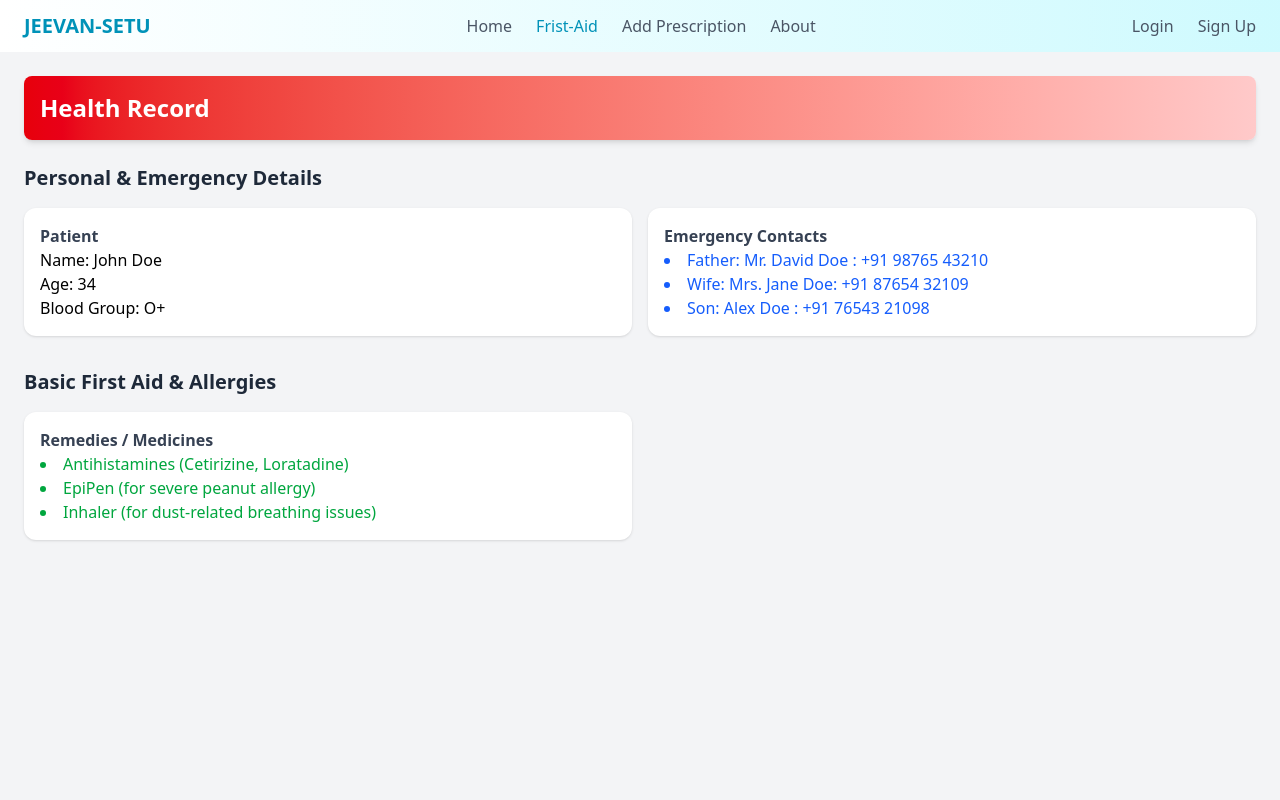
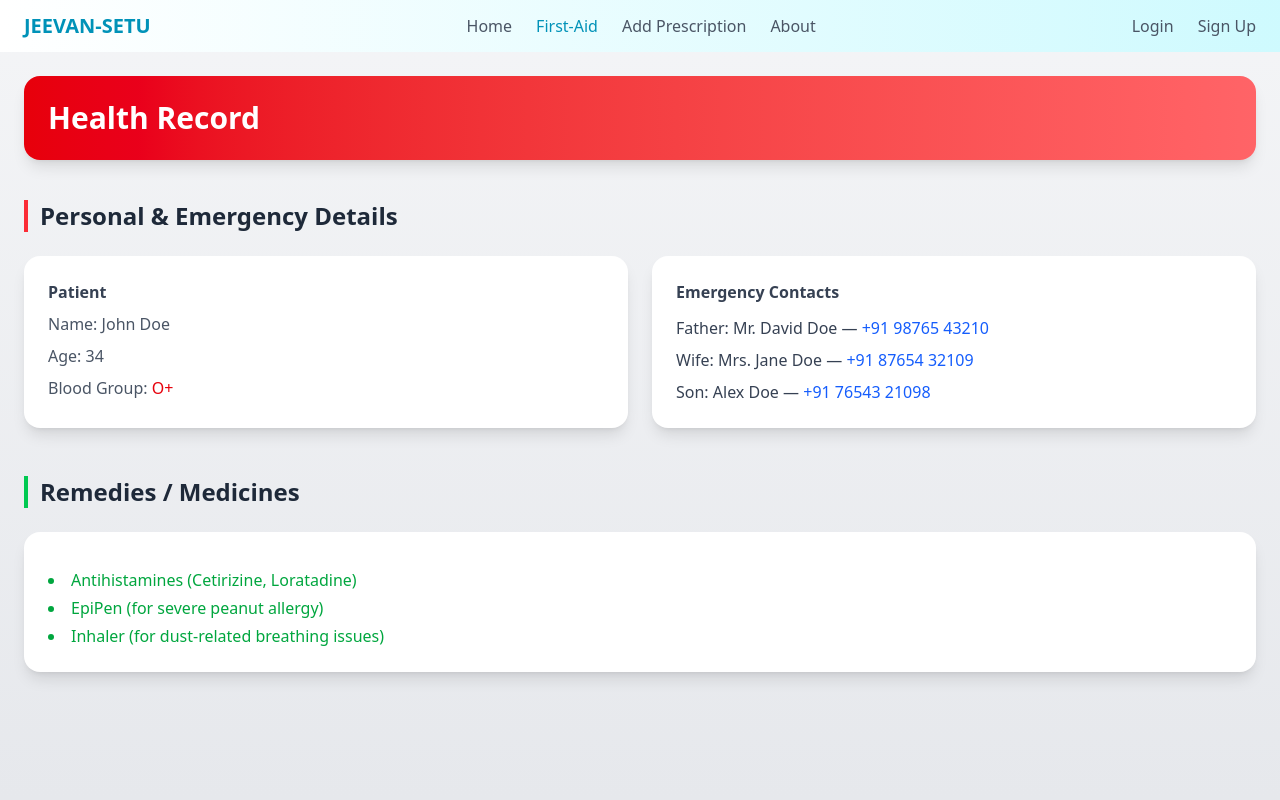
Before and after one commit to devaryankhare/Mritunjay-Smackathon, a React (Vite) app: page /first-aid in a window 1280 px wide. Shown: the top 800 px of the page. Built offline with nearby package versions, Linux system fonts and the light colour scheme; no server answers.

Commit message:
navbar-updated

```diff
--- a/package.json
+++ b/package.json
@@ -13,10 +13,12 @@
     "@tailwindcss/vite": "^4.1.12",
     "firebase": "^12.1.0",
     "lottie-react": "^2.4.1",
+    "lucide-react": "^0.541.0",
     "react": "^19.1.1",
     "react-dom": "^19.1.1",
     "react-router-dom": "^7.8.1",
-    "react-toastify": "^11.0.5"
+    "react-toastify": "^11.0.5",
+    "react-typed": "^2.0.12"
   },
   "devDependencies": {
     "@eslint/js": "^9.33.0",
--- a/src/components/About.jsx
+++ b/src/components/About.jsx
@@ -1,28 +1,75 @@
-// About.jsx
 import React from "react";
 
 export default function About() {
+  return (
+    <div className="min-h-screen bg-gray-50 py-12 px-6">
+      <div className="max-w-5xl mx-auto text-center">
+        {/* Title */}
+        <h1 className="text-4xl font-bold text-gray-900">
+          About <span className="text-cyan-600">Jeevan-Setu</span>
+        </h1>
+        <p className="mt-4 text-lg text-gray-600 max-w-3xl mx-auto">
+          Jeevan-Setu is a smart healthcare platform designed to save lives in
+          emergencies by providing instant access to a patient’s medical history,
+          medications, allergies, and emergency contacts through a secure QR-code
+          system.
+        </p>
+      </div>
 
-  return (
-    <div className="flex flex-col items-center justify-center min-h-screen bg-gray-50 text-gray-900 px-6">
-      {/* About Section */}
-      <section className="max-w-3xl text-center">
-        <h1 className="text-4xl font-bold mb-4 text-blue-600">About Us</h1>
-        <p className="text-lg text-gray-600 mb-6">
-          Welcome to <span className="font-semibold">MyWebsite</span>!
-          We’re dedicated to building simple and modern web applications using
-          the latest technologies like <span className="font-semibold">React</span>
-          and <span className="font-semibold">Tailwind CSS</span>.
+      {/* Mission / Vision */}
+      <div className="grid md:grid-cols-2 gap-8 mt-12 max-w-5xl mx-auto">
+        <div className="bg-white rounded-2xl shadow-lg p-8 hover:shadow-xl transition">
+          <h2 className="text-2xl font-semibold text-cyan-600">Our Mission</h2>
+          <p className="mt-4 text-gray-600">
+            To empower patients and protect lives by making critical medical
+            information instantly available when it matters the most — in
+            emergencies.
+          </p>
+        </div>
+        <div className="bg-white rounded-2xl shadow-lg p-8 hover:shadow-xl transition">
+          <h2 className="text-2xl font-semibold text-cyan-600">Our Vision</h2>
+          <p className="mt-4 text-gray-600">
+            A world where no patient’s health is at risk due to missing
+            information, and where every second saved means a life protected.
+          </p>
+        </div>
+      </div>
+
+      {/* Features */}
+      <div className="mt-16 text-center">
+        <h2 className="text-3xl font-bold text-gray-900">Why Choose Us?</h2>
+        <p className="mt-2 text-gray-600">
+          What makes <span className="text-cyan-600">Jeevan-Setu</span> different
+          from traditional record systems.
         </p>
-        <p className="text-lg text-gray-600 mb-6">
-          Our mission is to make development easier for beginners by providing
-          clean and reusable UI components, so you can focus on creating
-          amazing projects.
-        </p>
-        <button className="bg-blue-600 text-white px-6 py-2 rounded-lg hover:bg-blue-700 transition">
-          Learn More
-        </button>
-      </section>
+
+        <div className="grid md:grid-cols-3 gap-8 mt-8 max-w-5xl mx-auto">
+          <div className="bg-white rounded-2xl shadow-md p-6 hover:shadow-xl transition">
+            {/* <span className="text-3xl">⚡</span> */}
+            <h3 className="mt-2 text-xl font-semibold text-cyan-600">Instant Access</h3>
+            <p className="text-gray-600 mt-2">
+              Doctors and responders can quickly scan the QR code to access
+              critical details.
+            </p>
+          </div>
+          <div className="bg-white rounded-2xl shadow-md p-6 hover:shadow-xl transition">
+            {/* <span className="text-3xl"></span> */}
+            <h3 className="mt-2 text-xl font-semibold text-cyan-600">Secure & Private</h3>
+            <p className="text-gray-600 mt-2">
+              Sensitive health data is stored safely, while the QR code only
+              contains a unique ID.
+            </p>
+          </div>
+          <div className="bg-white rounded-2xl shadow-md p-6 hover:shadow-xl transition">
+            {/* <span className="text-3xl"></span> */}
+            <h3 className="mt-2 text-xl font-semibold text-cyan-600">Emergency Ready</h3>
+            <p className="text-gray-600 mt-2">
+              Family contacts and medical alerts are always available instantly
+              during emergencies.
+            </p>
+          </div>
+        </div>
+      </div>
     </div>
   );
 }
--- a/src/components/FirstAid.jsx
+++ b/src/components/FirstAid.jsx
@@ -2,58 +2,58 @@ import React from "react";
 
 export default function FirstAid() {
   return (
-    <div className="min-h-screen bg-gray-100 p-6">
+    <div className="min-h-screen bg-gradient-to-b from-gray-100 to-gray-200 p-6">
       {/* Header */}
-      <header className="bg-gradient-to-r from-red-600 to-red-200 text-white p-4 rounded-lg shadow-md flex justify-between items-center">
-        <h1 className="text-2xl font-bold"> Health Record</h1>
-
+      <header className="bg-gradient-to-r from-red-600 to-red-400 text-white p-6 rounded-2xl shadow-lg flex justify-between items-center">
+        <h1 className="text-3xl font-bold">Health Record</h1>
       </header>
 
       {/* Personal Details Section */}
-      <section className="mt-6">
-        <h2 className="text-xl font-semibold text-gray-800 mb-4">
-           Personal & Emergency Details
+      <section className="mt-10">
+        <h2 className="text-2xl font-bold text-gray-800 mb-6 border-l-4 border-red-500 pl-3">
+          Personal & Emergency Details
         </h2>
-        <div className="grid md:grid-cols-2 gap-4">
-          <div className="bg-white p-4 rounded-xl shadow">
+        <div className="grid md:grid-cols-2 gap-6">
+          {/* Patient Details */}
+          <div className="bg-white p-6 rounded-2xl shadow-lg hover:shadow-xl transition flex flex-col gap-2">
             <h3 className="font-bold text-gray-700">Patient</h3>
-            <p>Name: John Doe</p>
-            <p>Age: 34</p>
-            <p>Blood Group: O+</p>
+            <p className="text-gray-600">Name: <span className="font-medium">John Doe</span></p>
+            <p className="text-gray-600">Age: <span className="font-medium">34</span></p>
+            <p className="text-gray-600">Blood Group: <span className="font-medium text-red-600">O+</span></p>
           </div>
-          <div className="bg-white p-4 rounded-xl shadow">
+
+          {/* Emergency Contacts */}
+          <div className="bg-white p-6 rounded-2xl shadow-lg hover:shadow-xl transition">
             <h3 className="font-bold text-gray-700">Emergency Contacts</h3>
-            <ul className="list-disc list-inside text-blue-600">
-              <li>Father: Mr. David Doe :  +91 98765 43210</li>
-              <li>Wife: Mrs. Jane Doe:   +91 87654 32109</li>
-              <li>Son: Alex Doe :  +91 76543 21098</li>
+            <ul className="mt-3 space-y-2">
+              <li className="text-gray-700">
+                Father: <span className="font-medium">Mr. David Doe</span> —{" "}
+                <span className="text-blue-600">+91 98765 43210</span>
+              </li>
+              <li className="text-gray-700">
+                Wife: <span className="font-medium">Mrs. Jane Doe</span> —{" "}
+                <span className="text-blue-600">+91 87654 32109</span>
+              </li>
+              <li className="text-gray-700">
+                Son: <span className="font-medium">Alex Doe</span> —{" "}
+                <span className="text-blue-600">+91 76543 21098</span>
+              </li>
             </ul>
           </div>
         </div>
       </section>
 
-      {/* First Aid Section */}
-      <section className="mt-8">
-        <h2 className="text-xl font-semibold text-gray-800 mb-4">
-           Basic First Aid & Allergies
+      {/* Remedies / Medicines Section */}
+      <section className="mt-12">
+        <h2 className="text-2xl font-bold text-gray-800 mb-6 border-l-4 border-green-500 pl-3">
+          Remedies / Medicines
         </h2>
-        <div className="grid md:grid-cols-2 gap-4">
-          {/* <div className="bg-white p-4 rounded-xl shadow">
-            <h3 className="font-bold text-gray-700">Allergies</h3>
-            <ul className="list-disc list-inside text-red-600">
-              <li>Peanuts</li>
-              <li>Penicillin</li>
-              <li>Dust</li>
-            </ul>
-          </div> */}
-          <div className="bg-white p-4 rounded-xl shadow">
-            <h3 className="font-bold text-gray-700">Remedies / Medicines</h3>
-            <ul className="list-disc list-inside text-green-600">
-              <li>Antihistamines (Cetirizine, Loratadine)</li>
-              <li>EpiPen (for severe peanut allergy)</li>
-              <li>Inhaler (for dust-related breathing issues)</li>
-            </ul>
-          </div>
+        <div className="bg-white p-6 rounded-2xl shadow-lg hover:shadow-xl transition">
+          <ul className="mt-3 list-disc list-inside text-green-600 space-y-1">
+            <li>Antihistamines (Cetirizine, Loratadine)</li>
+            <li>EpiPen (for severe peanut allergy)</li>
+            <li>Inhaler (for dust-related breathing issues)</li>
+          </ul>
         </div>
       </section>
     </div>
--- a/src/components/Home.jsx
+++ b/src/components/Home.jsx
@@ -1,7 +1,6 @@
 // Home.jsx
 import React from "react";
-
-
+import { ReactTyped } from "react-typed";
 export default function Home() {
   return (
     <div className="flex flex-col items-center justify-center min-h-screen bg-gray-100 text-gray-900">
@@ -14,43 +13,51 @@ export default function Home() {
         <br />
         <br />
         <h2 className="text-4xl md:text-5xl font-bold text-cyan-600 mb-6">
-          Upcoming Features
+          <ReactTyped
+            strings={[
+              "Upcoming Features",
+              "AI Integration",
+              "Govt. Sanitation Insights",
+              " Wearable Integration",
+            ]}
+            typeSpeed={100}   // typing speed
+            backSpeed={60}    // deleting speed
+            loop={true}       // keep repeating
+            showCursor={true} // show blinking cursor
+            cursorChar="|"    // customize cursor
+          />
         </h2>
-        {/* <button className="bg-cyan-600 text-white px-6 py-2 rounded-lg hover:bg-blue-700 transition">
-          Get Started
-        </button> */}
       </section>
 
       {/* Features Section */}
       <section className="mt-16 grid grid-cols-1 md:grid-cols-3 gap-8 px-6 max-w-5xl">
+        {/* Feature 1 */}
         <div className="bg-white p-6 rounded-2xl shadow-md hover:shadow-[0_4px_10px_#67e8f9] transition aspect-square flex flex-col justify-center">
-            <h2 className="text-xl font-semibold mb-2">⚛️ Fast</h2>
-            <p className="text-gray-600">Optimized performance with React + Tailwind.</p>
+          <h2 className="text-xl text-cyan-800 font-semibold mt-1 mb-8"> AI Diet Planning</h2>
+          <p className="text-gray-600">
+            Personalized meal plans generated with AI, tailored to patient health
+            conditions and lifestyle needs.
+          </p>
         </div>
+
+        {/* Feature 2 */}
         <div className="bg-white p-6 rounded-2xl shadow-md hover:shadow-[0_4px_10px_#67e8f9] transition aspect-square flex flex-col justify-center">
-            <h2 className="text-xl font-semibold mb-2">🎨 Modern</h2>
-            <p className="text-gray-600">Clean and modern UI design out of the box.</p>
+          <h2 className="text-xl text-cyan-800 font-semibold mt-1 mb-8"> Govt. Sanitation Insights</h2>
+          <p className="text-gray-600">
+            Enable government agencies to use anonymized health data to identify
+            patterns and improve sanitation in local communities.
+          </p>
         </div>
+
+        {/* Feature 3 */}
         <div className="bg-white p-6 rounded-2xl shadow-md hover:shadow-[0_4px_10px_#67e8f9] transition aspect-square flex flex-col justify-center">
-            <h2 className="text-xl font-semibold mb-2">⚡ Easy</h2>
-            <p className="text-gray-600">Simple structure to get started quickly.</p>
+          <h2 className="text-xl text-cyan-800 font-semibold mt-1 mb-8"> Wearable Integration</h2>
+          <p className="text-gray-600">
+            Seamless integration with smartwatches and fitness trackers to keep
+            medical records updated with real-time health data.
+          </p>
         </div>
       </section>
-
-        {/* <section className="mt-16 grid grid-cols-1 md:grid-cols-3 gap-8 px-6 max-w-5xl">
-          <div className="bg-white p-6 rounded-2xl shadow-md hover:shadow-[0_4px_10px_#67e8f9] transition aspect-square flex flex-col justify-center">
-            <h2 className="text-xl font-semibold mb-2">⚛️ Fast</h2>
-            <p className="text-gray-600">Optimized performance with React + Tailwind.</p>
-          </div>
-          <div className="bg-white p-6 rounded-2xl shadow-md hover:shadow-[0_4px_10px_#67e8f9] transition aspect-square flex flex-col justify-center">
-            <h2 className="text-xl font-semibold mb-2">🎨 Modern</h2>
-            <p className="text-gray-600">Clean and modern UI design out of the box.</p>
-          </div>
-          <div className="bg-white p-6 rounded-2xl shadow-md hover:shadow-[0_4px_10px_#67e8f9] transition aspect-square flex flex-col justify-center">
-            <h2 className="text-xl font-semibold mb-2">⚡ Easy</h2>
-            <p className="text-gray-600">Simple structure to get started quickly.</p>
-          </div>
-        </section> */}
     </div>
   );
 }
--- a/src/components/Navbar.jsx
+++ b/src/components/Navbar.jsx
@@ -1,16 +1,17 @@
-import React from "react";
-import { Link } from "react-router-dom";
-import { NavLink } from "react-router-dom";
+import React, { useState } from "react";
+import { Link, NavLink } from "react-router-dom";
 import { useAuth } from "../components/AuthProvider.jsx";
 import { signOut } from "firebase/auth";
 import { auth } from "../authentication/firebase";
 import Loader from "./Loader.jsx";
-import { useState } from "react";
 
 export default function Navbar() {
   const { currentUser } = useAuth();
   const { userProfile } = useAuth();
   const [loading, setLoading] = useState(true);
+  const [menuOpen, setMenuOpen] = useState(false);
+
+  // Loader timeout
   setTimeout(() => {
     setLoading(false);
   }, 2000);
@@ -22,28 +23,25 @@ export default function Navbar() {
   const handleLogout = () => {
     signOut(auth).catch((error) => console.error("Sign out error", error));
   };
+
   return (
     <nav className="bg-gradient-to-r from-white to-cyan-100 shadow-md">
       <div className="container mx-auto flex items-center justify-between px-6 py-3">
         {/* Logo */}
         <div className="flex items-center space-x-2">
-          {/* Replace with your logo */}
-          <div className="text-cyan-600 font-bold text-xl">
-            JEEVAN-SETU
-          </div>
+          <div className="text-cyan-600 font-bold text-xl">JEEVAN-SETU</div>
         </div>
 
-        <div className="">
-        {/* Nav Links */}
-        <ul className="flex space-x-6 text-gray-600 font-medium">
+        {/* Desktop Menu */}
+        <ul className="hidden md:flex space-x-6 text-gray-600 font-medium">
           <li>
             <NavLink
               to="/"
-
               className={({ isActive }) =>
-               isActive ? "text-cyan-600" : "text-gray-600 hover:text-cyan-600 transition-colors duration-300"
+                isActive
+                  ? "text-cyan-600"
+                  : "text-gray-600 hover:text-cyan-600 transition-colors duration-300"
               }
-
             >
               Home
             </NavLink>
@@ -52,45 +50,156 @@ export default function Navbar() {
             <NavLink
               to="/first-aid"
               className={({ isActive }) =>
-               isActive ? "text-cyan-600" : "text-gray-600 hover:text-cyan-600 transition-colors duration-300"
+                isActive
+                  ? "text-cyan-600"
+                  : "text-gray-600 hover:text-cyan-600 transition-colors duration-300"
               }
-
             >
-              Frist-Aid
+              First-Aid
             </NavLink>
           </li>
           <li>
             <NavLink
               to="/addprescription"
               className={({ isActive }) =>
-               isActive ? "text-cyan-600" : "text-gray-600 hover:text-cyan-600 transition-colors duration-300"
+                isActive
+                  ? "text-cyan-600"
+                  : "text-gray-600 hover:text-cyan-600 transition-colors duration-300"
               }
-
             >
               Add Prescription
             </NavLink>
           </li>
           <li>
-            <NavLink to="/about"
+            <NavLink
+              to="/about"
               className={({ isActive }) =>
-              isActive ? "text-cyan-600" : "text-gray-600 hover:text-cyan-600 transition-colors duration-300"
-            }>
+                isActive
+                  ? "text-cyan-600"
+                  : "text-gray-600 hover:text-cyan-600 transition-colors duration-300"
+              }
+            >
               About
             </NavLink>
           </li>
         </ul>
+
+        {/* User Info / Auth Buttons */}
+        <div className="hidden md:flex space-x-6 text-gray-600 font-medium">
+          {currentUser ? (
+            <>
+              <span className="font-semibold text-gray-700">
+                Welcome, {userProfile?.name || currentUser.email}
+              </span>
+              <button
+                onClick={handleLogout}
+                className="hover:text-red-600 transition-colors duration-300"
+              >
+                Logout
+              </button>
+            </>
+          ) : (
+            <>
+              <Link
+                to="/login"
+                className="hover:text-cyan-600 transition-colors duration-300"
+              >
+                Login
+              </Link>
+              <Link
+                to="/signup"
+                className="hover:text-cyan-600 transition-colors duration-300"
+              >
+                Sign Up
+              </Link>
+            </>
+          )}
         </div>
 
-          <div>
-          <ul className="flex space-x-6 text-gray-600 font-medium">
+        {/* Hamburger Menu Button */}
+        <div className="md:hidden">
+          <button
+            onClick={() => setMenuOpen(!menuOpen)}
+            className="text-gray-700 focus:outline-none"
+          >
+            {menuOpen ? (
+              <span className="text-2xl">&#10005;</span> // X icon
+            ) : (
+              <span className="text-2xl">&#9776;</span> // Hamburger icon
+            )}
+          </button>
+        </div>
+      </div>
+
+      {/* Mobile Menu */}
+      {menuOpen && (
+        <div className="md:hidden bg-white shadow-md px-6 py-4">
+          <ul className="flex flex-col space-y-3">
+            <li>
+              <NavLink
+                to="/"
+                onClick={() => setMenuOpen(false)}
+                className={({ isActive }) =>
+                  isActive
+                    ? "text-cyan-600 font-medium"
+                    : "text-gray-600 hover:text-cyan-600 transition-colors duration-300"
+                }
+              >
+                Home
+              </NavLink>
+            </li>
+            <li>
+              <NavLink
+                to="/first-aid"
+                onClick={() => setMenuOpen(false)}
+                className={({ isActive }) =>
+                  isActive
+                    ? "text-cyan-600 font-medium"
+                    : "text-gray-600 hover:text-cyan-600 transition-colors duration-300"
+                }
+              >
+                First-Aid
+              </NavLink>
+            </li>
+            <li>
+              <NavLink
+                to="/addprescription"
+                onClick={() => setMenuOpen(false)}
+                className={({ isActive }) =>
+                  isActive
+                    ? "text-cyan-600 font-medium"
+                    : "text-gray-600 hover:text-cyan-600 transition-colors duration-300"
+                }
+              >
+                Add Prescription
+              </NavLink>
+            </li>
+            <li>
+              <NavLink
+                to="/about"
+                onClick={() => setMenuOpen(false)}
+                className={({ isActive }) =>
+                  isActive
+                    ? "text-cyan-600 font-medium"
+                    : "text-gray-600 hover:text-cyan-600 transition-colors duration-300"
+                }
+              >
+                About
+              </NavLink>
+            </li>
+
+            {/* Mobile Auth Buttons */}
             {currentUser ? (
               <>
                 <li className="font-semibold text-gray-700">
-                <span>Welcome, {userProfile?.name || currentUser.email}</span>
+                  Welcome, {userProfile?.name || currentUser.email}
                 </li>
                 <li>
                   <button
-                  onClick={handleLogout}
+                    onClick={() => {
+                      handleLogout();
+                      setMenuOpen(false);
+                    }}
                     className="hover:text-red-600 transition-colors duration-300"
                   >
                     Logout
@@ -98,11 +207,11 @@ export default function Navbar() {
                 </li>
               </>
             ) : (
-            // If user is NOT logged in, show login and signup buttons
               <>
                 <li>
                   <Link
                     to="/login"
+                    onClick={() => setMenuOpen(false)}
                     className="hover:text-cyan-600 transition-colors duration-300"
                   >
                     Login
@@ -111,6 +220,7 @@ export default function Navbar() {
                 <li>
                   <Link
                     to="/signup"
+                    onClick={() => setMenuOpen(false)}
                     className="hover:text-cyan-600 transition-colors duration-300"
                   >
                     Sign Up
@@ -120,7 +230,7 @@ export default function Navbar() {
             )}
           </ul>
         </div>
-      </div>
+      )}
     </nav>
   );
 }
```
Also changed, not shown: 1 other file (tests, documents, lock files or other folders). Lines whose indentation alone changed are shown as unchanged.
